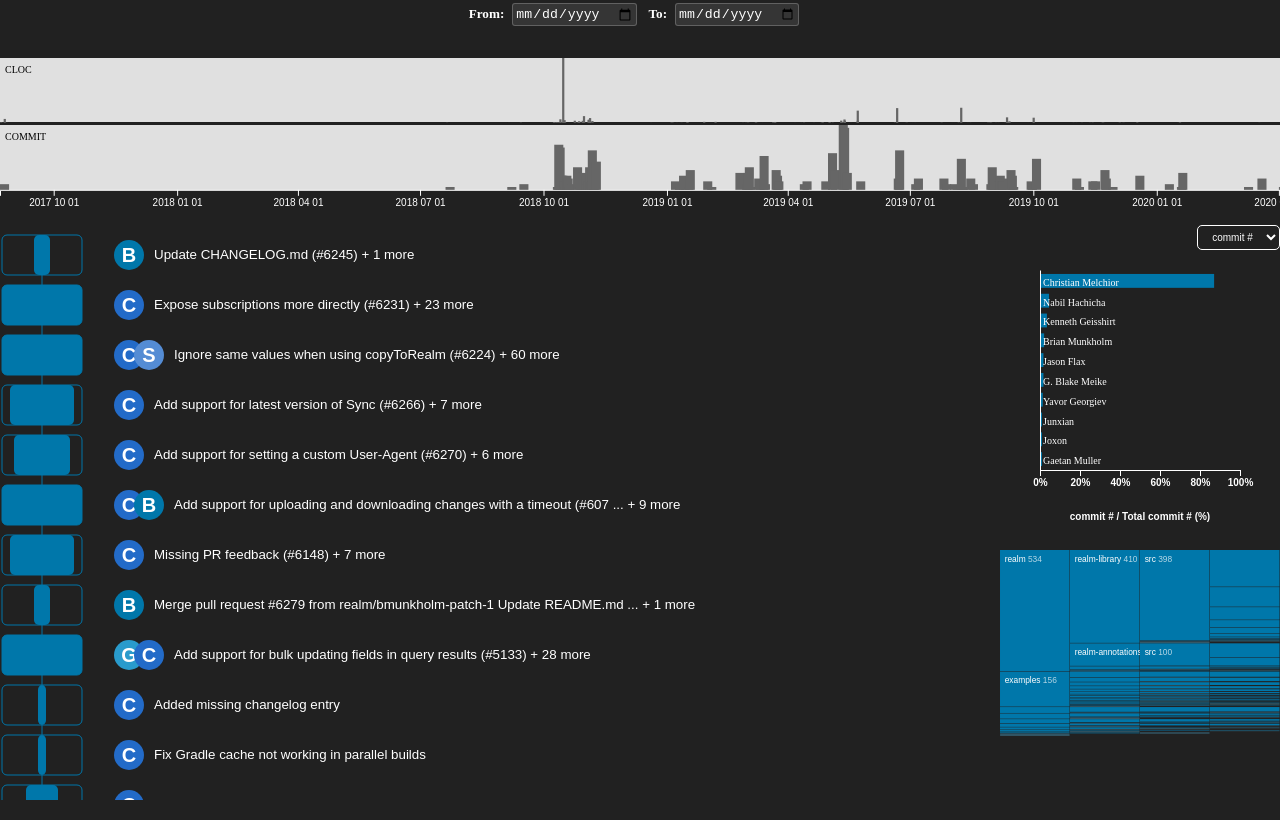
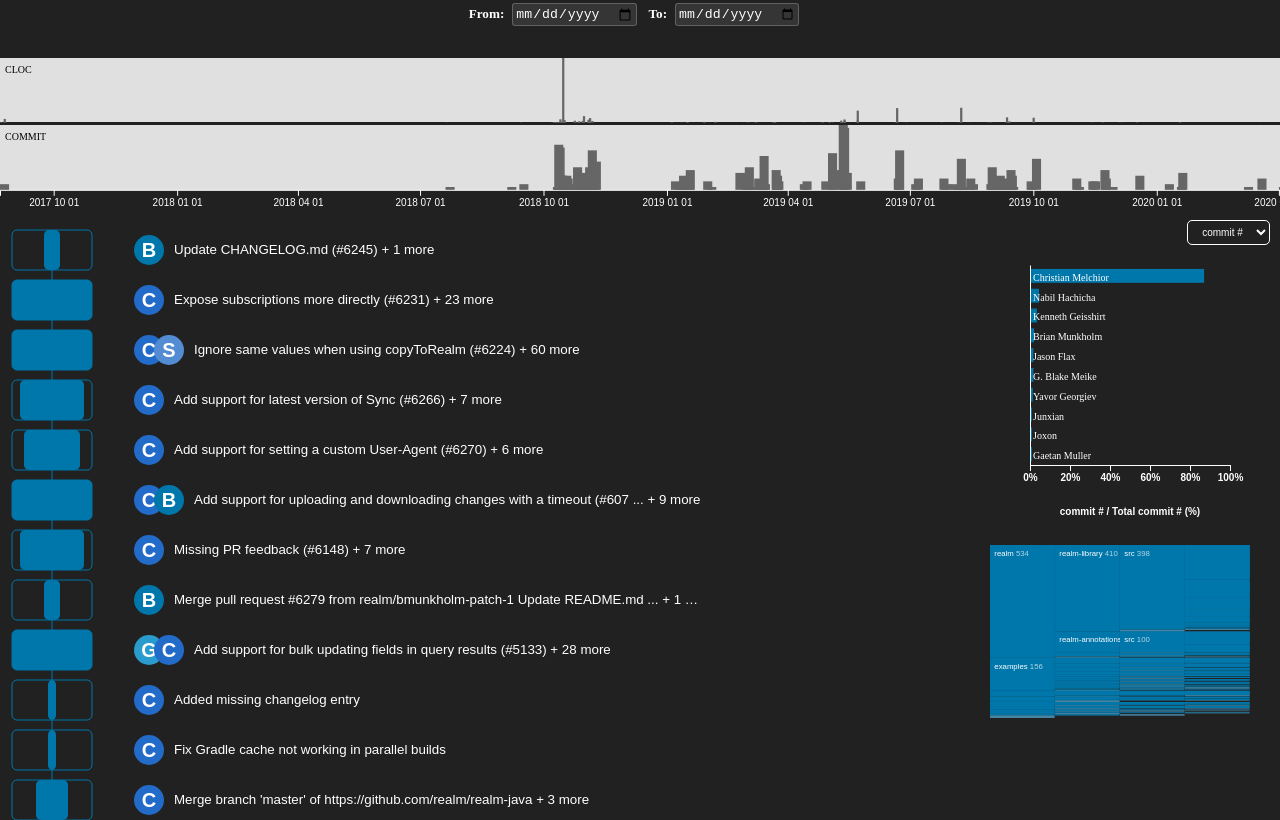
Before and after one commit to githru/githru-vscode-ext, a React (Create React App) app in the folder packages/view/: page / in a window 1280 px wide. Built offline with nearby package versions, Linux system fonts and the light colour scheme.

Commit message:
style(view): 전반적인 컴포넌트 레이아웃 간격 조절

```diff
--- a/packages/view/src/App.scss
+++ b/packages/view/src/App.scss
@@ -5,11 +5,11 @@ body {
 }
 
 .head-container {
-  padding-bottom: 10px;
+  margin-bottom: 30px;
 }
 
 .middle-container {
   display: flex;
-  padding-top: 25px;
+  justify-content: center;
   height: calc(100vh - 200px);
 }
--- a/packages/view/src/App.tsx
+++ b/packages/view/src/App.tsx
@@ -26,7 +26,7 @@ const App = () => {
     setSelectedData(null);
   }, [filteredData]);
 
-  if (!data.length) return null;
+  if (!data.length || !filteredData.length) return null;
 
   return (
     <div>
@@ -41,7 +41,6 @@ const App = () => {
         />
         <Statistics data={selectedData ? [selectedData] : filteredData} />
       </div>
-      {/* <Detail selectedData={selectedData} /> */}
     </div>
   );
 };
--- a/packages/view/src/components/Statistics/Statistics.scss
+++ b/packages/view/src/components/Statistics/Statistics.scss
@@ -2,4 +2,6 @@
   display: flex;
   flex-direction: column;
   gap: 5vh;
+  padding: 0 20px;
+  width: 300px;
 }
--- a/packages/view/src/components/VerticalClusterList/ClusterGraph/ClusterGraph.tsx
+++ b/packages/view/src/components/VerticalClusterList/ClusterGraph/ClusterGraph.tsx
@@ -165,7 +165,11 @@ const ClusterGraph = ({
     };
   }, [clusterGraphElements, selectedIndex, setSelectedData]);
 
-  return <svg ref={svgRef} width={SVG_WIDTH} height={graphHeight} />;
+  return (
+    <div>
+      <svg ref={svgRef} width={SVG_WIDTH} height={graphHeight} />
+    </div>
+  );
 };
 
 export default ClusterGraph;
--- a/packages/view/src/components/VerticalClusterList/Summary/Summary.scss
+++ b/packages/view/src/components/VerticalClusterList/Summary/Summary.scss
@@ -30,7 +30,7 @@
 
 .summary__entire {
   width: 85%;
-  margin-left: 20px;
+  margin-left: 30px;
   margin-top: 5px;
 
   .cluster {
--- a/packages/view/src/components/VerticalClusterList/VerticalClusterList.scss
+++ b/packages/view/src/components/VerticalClusterList/VerticalClusterList.scss
@@ -3,5 +3,5 @@
   flex-direction: row;
   height: 100%;
   overflow-y: scroll;
-  width: 80%;
+  width: 75%;
 }
```
